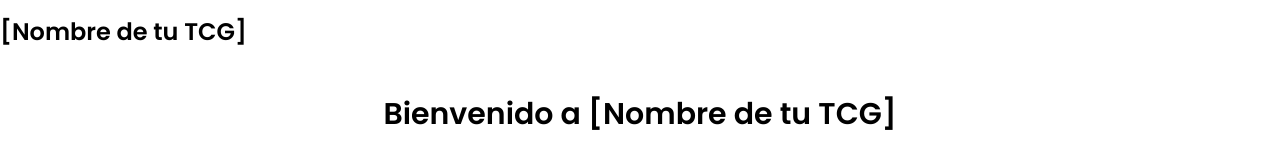
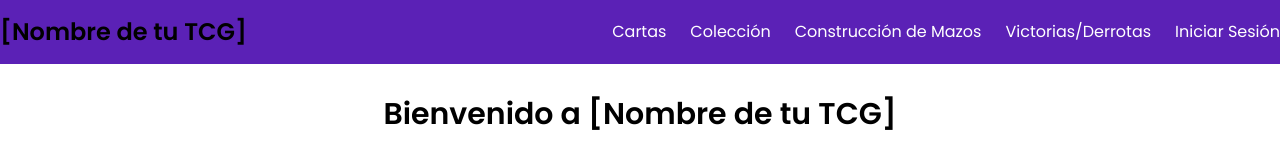
Before and after one commit to adrianmonserrat/FP_TCG, an Angular app in the folder angular-frontend/: page / in a window 1280 px wide. Shown: the top 150 px of the page. Built offline with nearby package versions, Linux system fonts and the light colour scheme.

Commit message:
Cambios esteticos

```diff
--- a/angular-frontend/src/app/app.component.html
+++ b/angular-frontend/src/app/app.component.html
@@ -1,7 +1,8 @@
-<nav class="bg-darkPurple py-4">
-    <div class="container mx-auto flex justify-between items-center">
+<!-- filepath: /home/adrianmonserrat/Escritorio/FP_TCG/angular-frontend/src/app/app.component.html -->
+<nav class="bg-violet-800 py-4">
+  <div class="container mx-auto flex justify-between items-center ">
     <a routerLink="/" class="text-gold text-2xl font-bold">[Nombre de tu TCG]</a>
-      <ul class="flex space-x-6">
+    <ul id="navbar" class="flex space-x-6 ">
       <li><a routerLink="/cards" class="text-white hover:text-gold">Cartas</a></li>
       <li><a href="#" class="text-white hover:text-gold">Colección</a></li>
       <li><a href="#" class="text-white hover:text-gold">Construcción de Mazos</a></li>
--- a/angular-frontend/src/app/app.component.ts
+++ b/angular-frontend/src/app/app.component.ts
@@ -1,4 +1,4 @@
-// filepath: /home/adrianmonserrat/Escritorio/Proyecto_album_TCG/angular-frontend/src/app/app.component.ts
+// filepath: /home/adrianmonserrat/Escritorio/FP_TCG/angular-frontend/src/app/app.component.ts
 import { Component } from '@angular/core';
 import { RouterOutlet, RouterModule } from '@angular/router'; // Importa RouterModule
 import { CommonModule } from '@angular/common';
```
Lines whose indentation alone changed are shown as unchanged.
